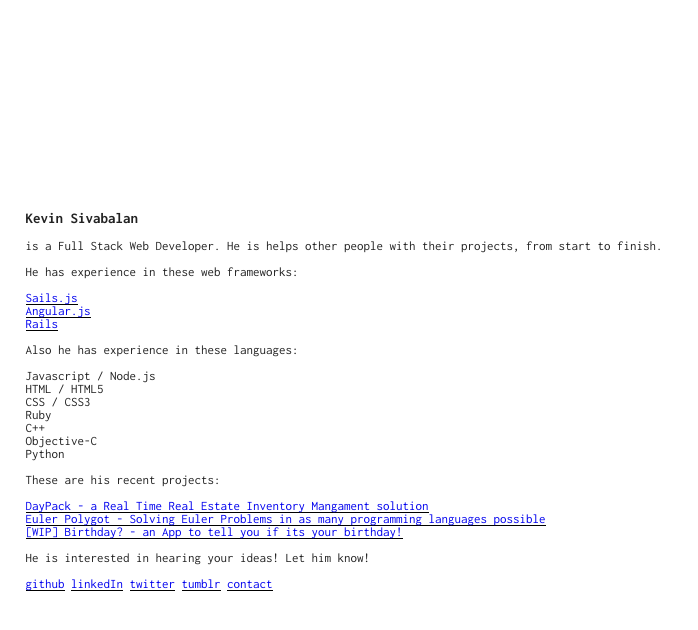
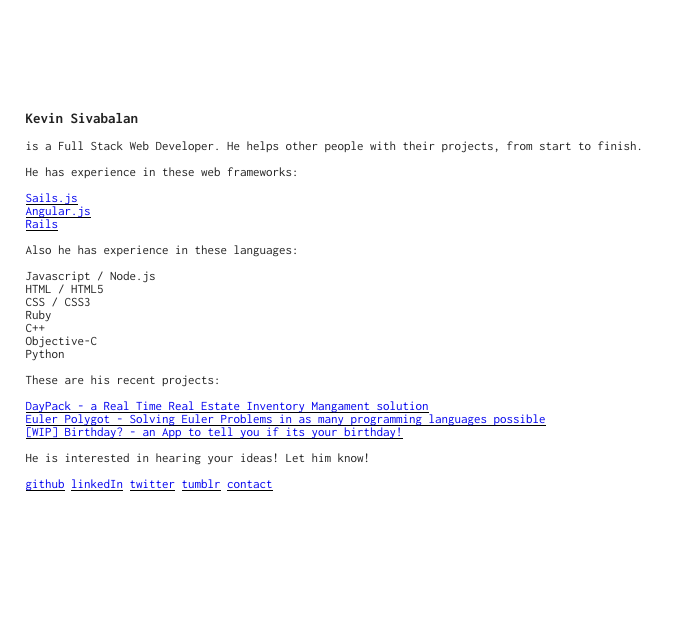
Before and after one commit to timestep/timestep.github.io, a plain HTML site: page index.html in a window 1280 px wide. Shown: the whole page, without its empty margins (0-698 px from the left). Drawn offline with Linux system fonts and the light colour scheme.

Commit message:
typo formatting

```diff
--- a/index.html
+++ b/index.html
@@ -18,7 +18,7 @@
   		<article>
   			<header>
   				<h1>Kevin Sivabalan</h1>
-  				<p>is a Full Stack Web Developer. He is helps other people with their projects, from start to finish.</p>
+  				<p>is a Full Stack Web Developer. He helps other people with their projects, from start to finish.</p>
         </header>
   				<p>He has experience in these web frameworks: </p>
   				<ul>
--- a/stylesheets/style.css
+++ b/stylesheets/style.css
@@ -32,7 +32,7 @@ h1{
 	position: absolute;
 	top: 0;
 	left: 2%;
-	bottom: 0;
+	bottom: 25%;
 	right: auto;
 	min-width: 25%;
 	/* max-width: 50%; */
```
